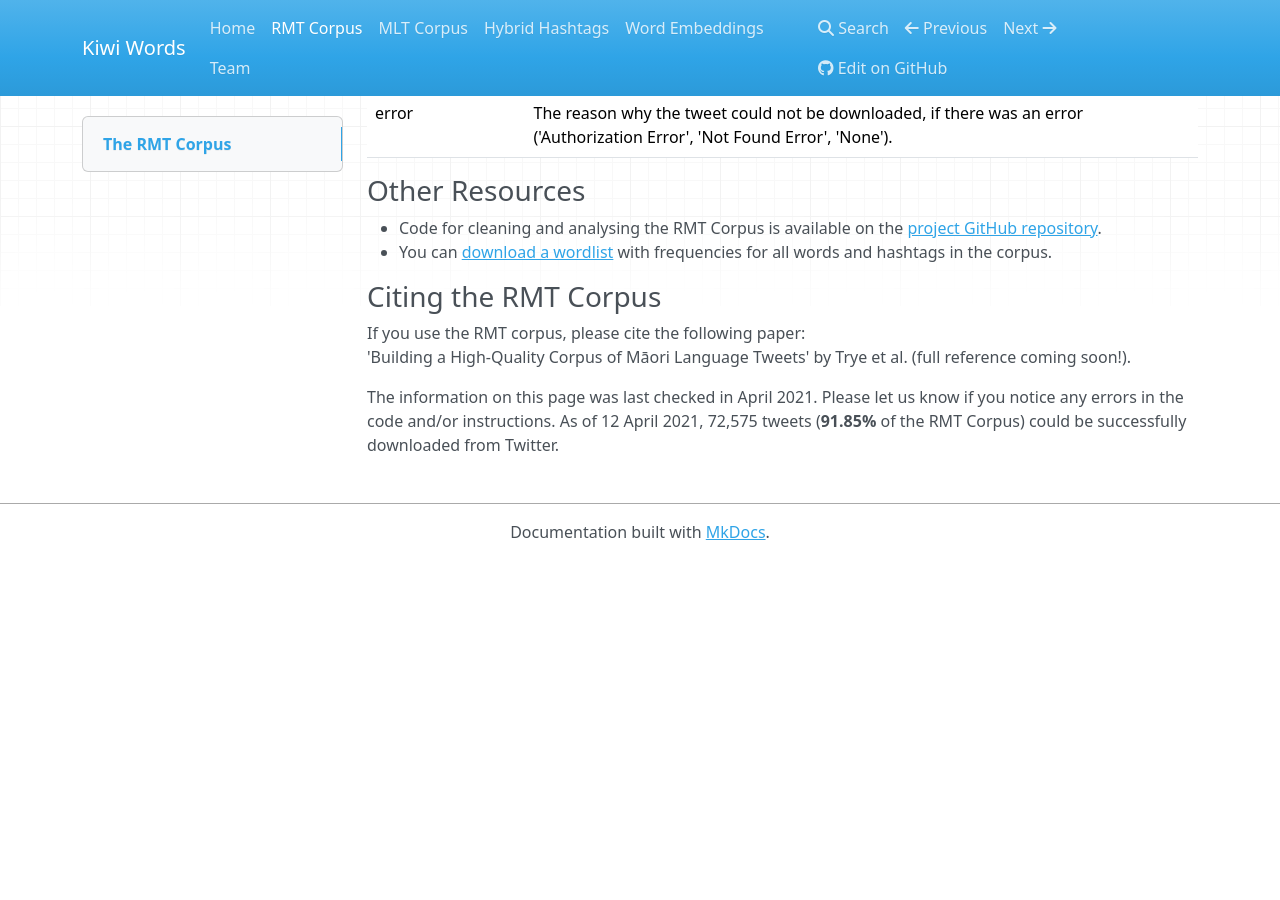
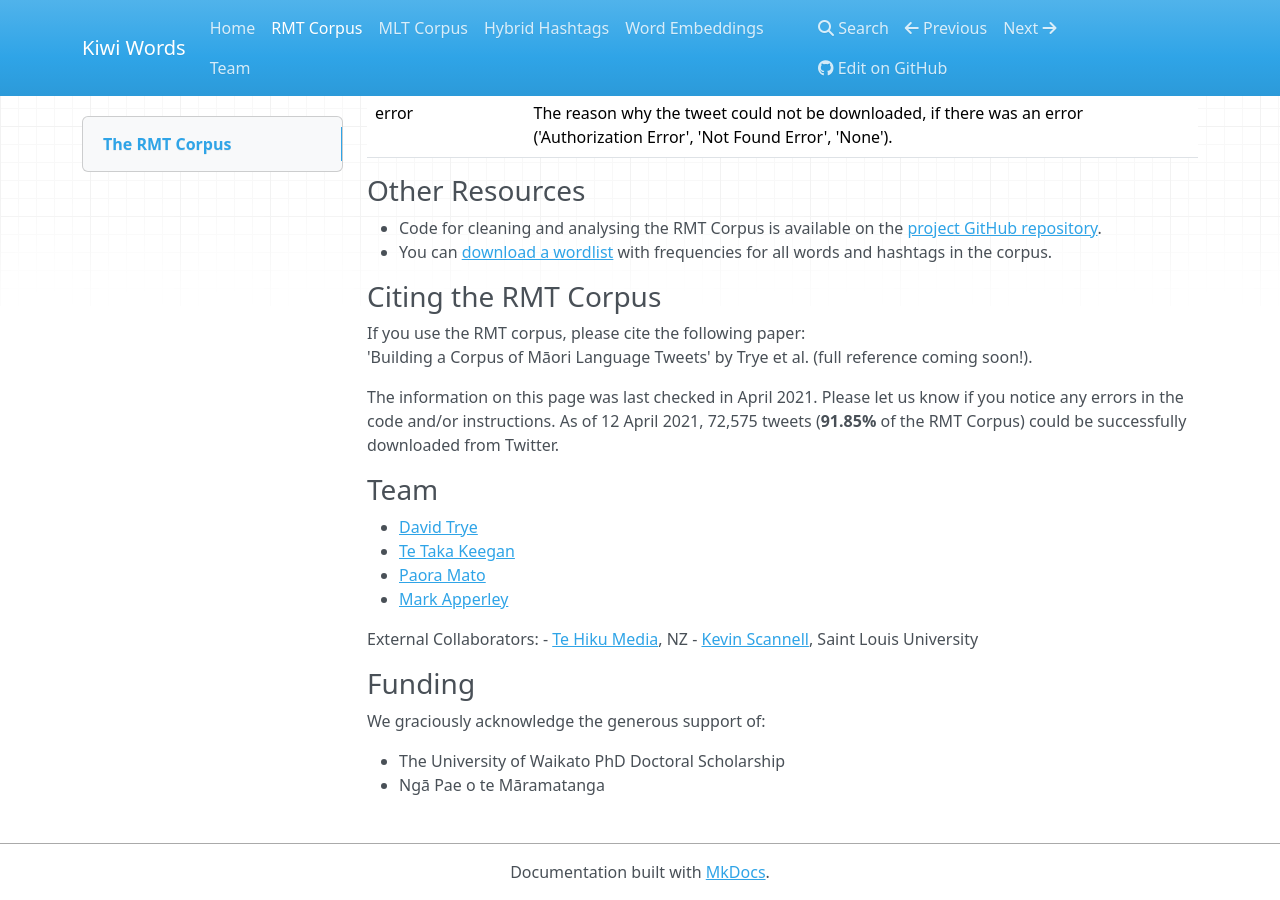
Before and after one commit to Waikato/kiwiwords, an MkDocs documentation site: the page built from docs/rmt_corpus.md, in a window 1280 px wide and 900 px high, scrolled down 2622 px. Built offline with MkDocs 1.6.1, drawn with Linux system fonts in a browser that asks for light colours; nearby versions of some CDN libraries; before the commit the page ends 3182 px from its top, so only the background shows below that.

Commit message:
Update rmt_corpus.md

```diff
--- a/docs/rmt_corpus.md
+++ b/docs/rmt_corpus.md
@@ -74,7 +74,25 @@ If the tweet is still publicly available on Twitter, the following variables wil
 ### Citing the RMT Corpus
 If you use the RMT corpus, please cite the following paper:
 <br>
-'Building a High-Quality Corpus of Māori Language Tweets' by Trye et al. (full reference coming soon!).
+'Building a Corpus of Māori Language Tweets' by Trye et al. (full reference coming soon!).
 
 The information on this page was last checked in April 2021. Please let us know if you notice any errors in the code and/or instructions.
 As of 12 April 2021, 72,575 tweets (**91.85%** of the RMT Corpus) could be successfully downloaded from Twitter.
+
+### Team
+
+- [David Trye](https://www.cs.waikato.ac.nz/~dgt12/)
+- [Te Taka Keegan](https://www.cms.waikato.ac.nz/people/tetaka)
+- [Paora Mato](https://www.waikato.ac.nz/staff-profiles/people/pmato)
+- [Mark Apperley](https://www.cms.waikato.ac.nz/people/mapperle)
+
+External Collaborators:
+- [Te Hiku Media](https://tehiku.nz/te-hiku-tech/), NZ
+- [Kevin Scannell](https://cs.slu.edu/~scannell/index.html), Saint Louis University
+
+### Funding
+
+We graciously acknowledge the generous support of:
+
+- The University of Waikato PhD Doctoral Scholarship
+- Ngā Pae o te Māramatanga
```
